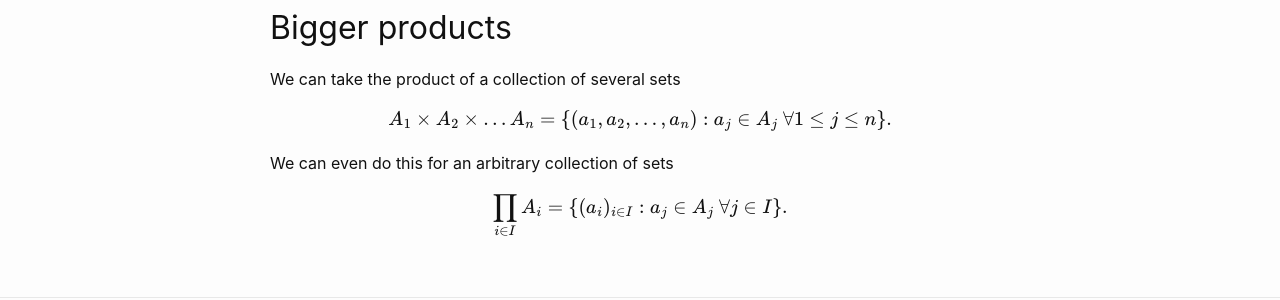
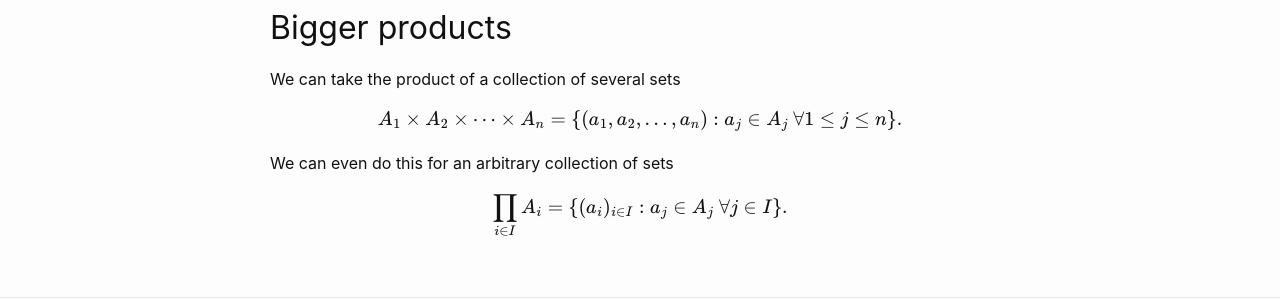
Before and after one commit to wcasper/math414fall2022, a Jekyll site: the page built from _topics/002-set-algebra.md, in a window 1280 px wide. Shown: the part 1728-2028 px from the top of the page. Built offline with Jekyll 4.4.1, drawn with Linux system fonts in a browser that asks for light colours.

Commit message:
fixed typo

```diff
--- a/_topics/002-set-algebra.md
+++ b/_topics/002-set-algebra.md
@@ -79,7 +79,7 @@ $$\left(\bigcup_{i\in I} A_i\right)' =  \bigcap_{i\in I} A_i'\quad\text{and}\qua
 
 We can take the product of a collection of several sets
 
-$$A_1\times A_2\times\dots A_n = \{(a_1,a_2,\dots,a_n): a_j\in A_j\ \forall 1\leq j\leq n\}.$$
+$$A_1\times A_2\times\dots \times A_n = \{(a_1,a_2,\dots,a_n): a_j\in A_j\ \forall 1\leq j\leq n\}.$$
 
 We can even do this for an arbitrary collection of sets
 
```
